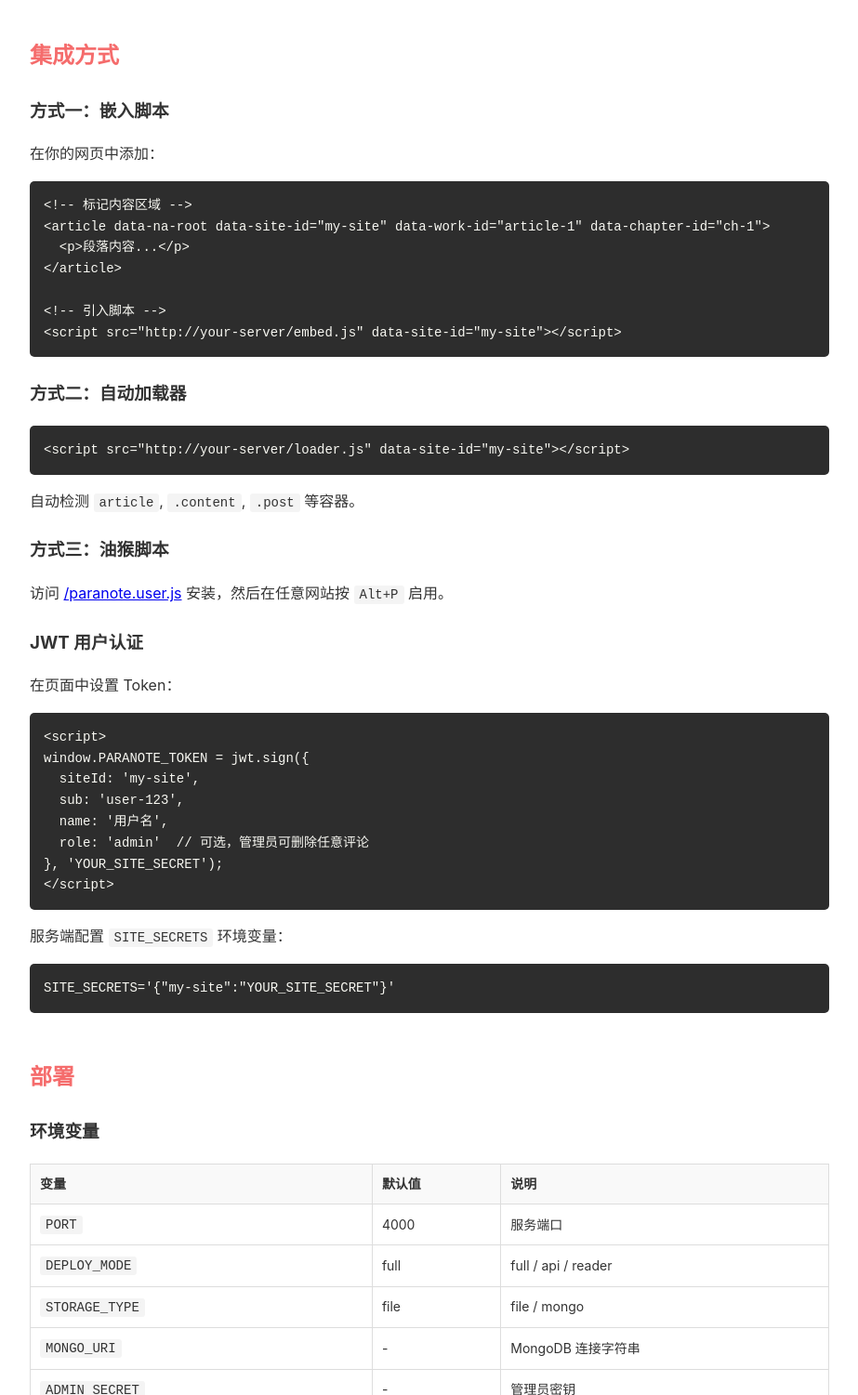
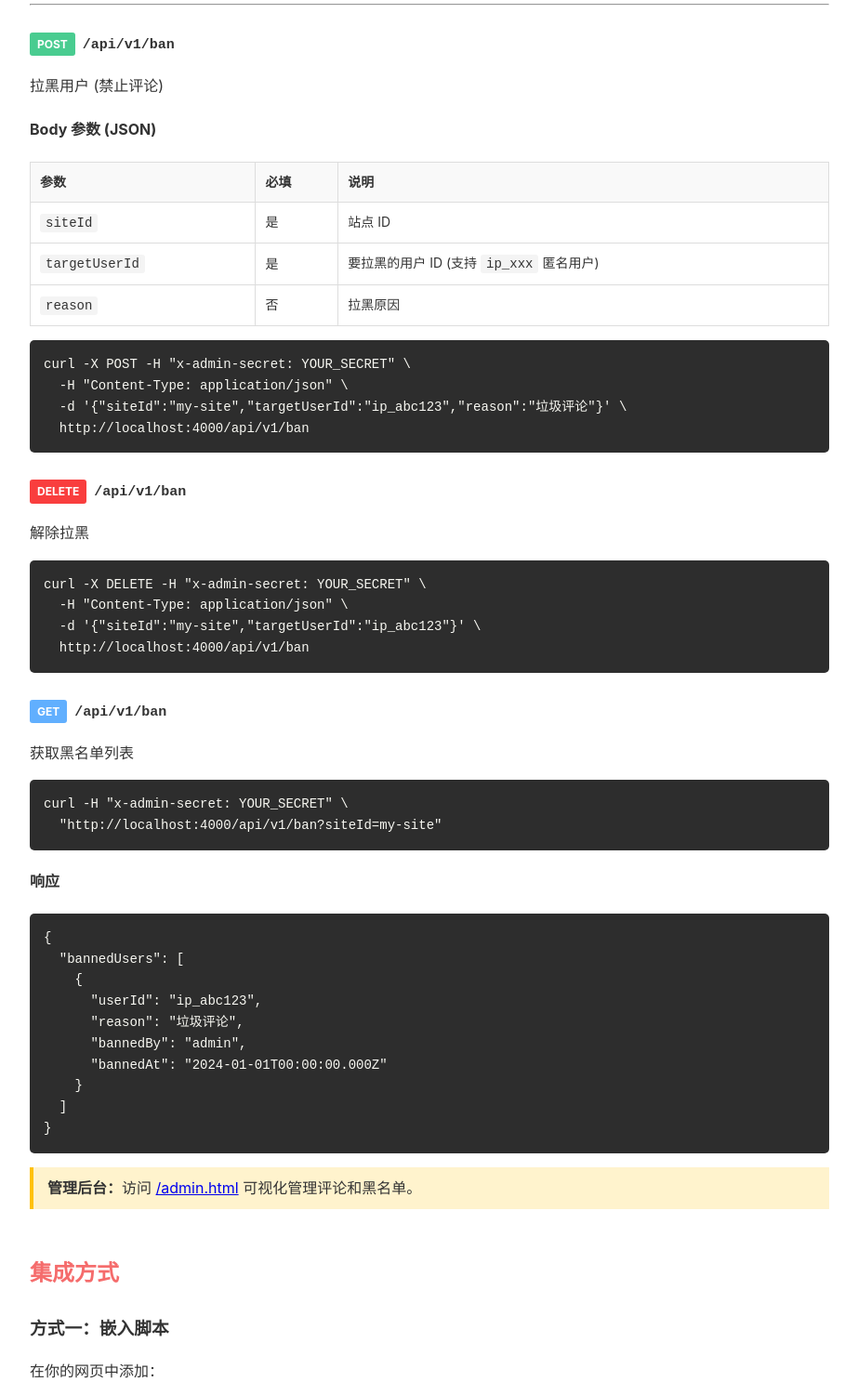
Before and after one commit to zoidberg-xgd/paranote, a website: page public/docs.html in a window 1280 px wide. Shown: the part 4798-6299 px from the top of the page at 93% size, without its empty margins (178-1101 px from the left). Drawn offline with Linux system fonts and the light colour scheme.

Commit message:
docs: 更新 API 文档，添加拉黑 API 和管理后台链接

```diff
--- a/public/docs.html
+++ b/public/docs.html
@@ -227,6 +227,52 @@ curl "http://localhost:4000/api/v1/fetch?url=https://example.com/article&mode=ra
         <pre><code>curl -X POST -H "x-admin-secret: YOUR_SECRET" \
   -H "Content-Type: application/json" \
   -d @backup.json http://localhost:4000/api/v1/import</code></pre>
+
+        <hr>
+
+        <h3><span class="method post">POST</span><span class="endpoint">/api/v1/ban</span></h3>
+        <p>拉黑用户 (禁止评论)</p>
+
+        <h4>Body 参数 (JSON)</h4>
+        <table>
+            <tr><th>参数</th><th>必填</th><th>说明</th></tr>
+            <tr><td><code>siteId</code></td><td>是</td><td>站点 ID</td></tr>
+            <tr><td><code>targetUserId</code></td><td>是</td><td>要拉黑的用户 ID (支持 <code>ip_xxx</code> 匿名用户)</td></tr>
+            <tr><td><code>reason</code></td><td>否</td><td>拉黑原因</td></tr>
+        </table>
+
+        <pre><code>curl -X POST -H "x-admin-secret: YOUR_SECRET" \
+  -H "Content-Type: application/json" \
+  -d '{"siteId":"my-site","targetUserId":"ip_abc123","reason":"垃圾评论"}' \
+  http://localhost:4000/api/v1/ban</code></pre>
+
+        <h3><span class="method delete">DELETE</span><span class="endpoint">/api/v1/ban</span></h3>
+        <p>解除拉黑</p>
+        <pre><code>curl -X DELETE -H "x-admin-secret: YOUR_SECRET" \
+  -H "Content-Type: application/json" \
+  -d '{"siteId":"my-site","targetUserId":"ip_abc123"}' \
+  http://localhost:4000/api/v1/ban</code></pre>
+
+        <h3><span class="method get">GET</span><span class="endpoint">/api/v1/ban</span></h3>
+        <p>获取黑名单列表</p>
+        <pre><code>curl -H "x-admin-secret: YOUR_SECRET" \
+  "http://localhost:4000/api/v1/ban?siteId=my-site"</code></pre>
+
+        <h4>响应</h4>
+        <pre><code>{
+  "bannedUsers": [
+    {
+      "userId": "ip_abc123",
+      "reason": "垃圾评论",
+      "bannedBy": "admin",
+      "bannedAt": "2024-01-01T00:00:00.000Z"
+    }
+  ]
+}</code></pre>
+
+        <div class="note">
+            <strong>管理后台：</strong>访问 <a href="/admin.html">/admin.html</a> 可视化管理评论和黑名单。
+        </div>
     </div>
 
     <!-- 集成 -->
```
